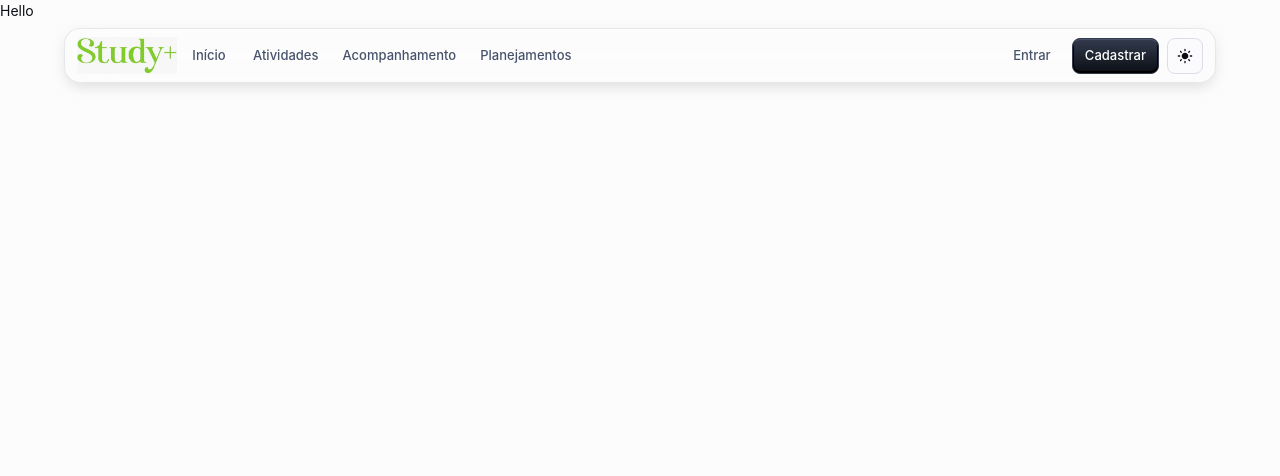
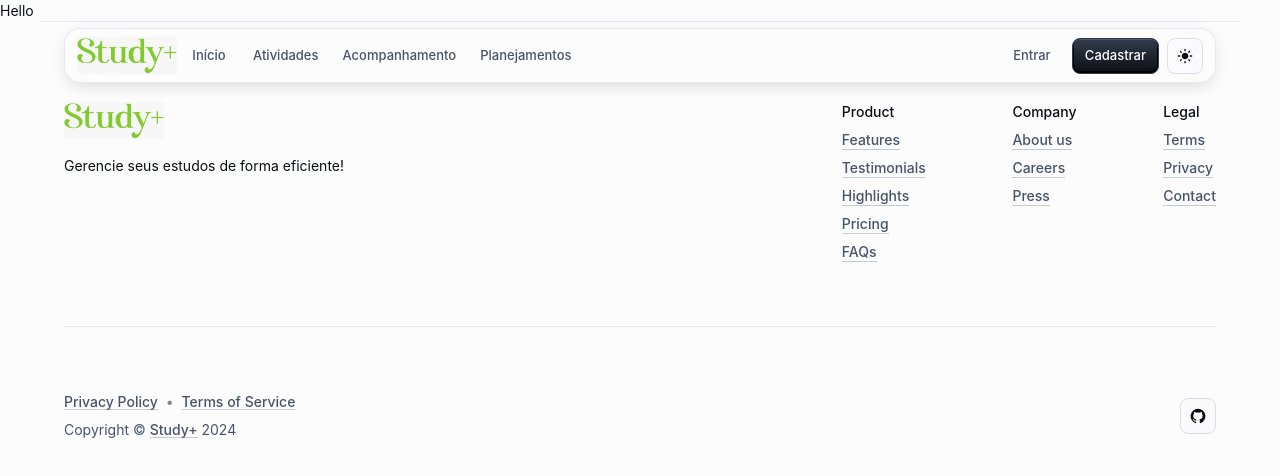
Before and after one commit to matheus-kiyoshi/studyplus-app, a Next.js app: page / in a window 1280 px wide. Shown: the top 476 px of the page. Built offline with nearby package versions, Linux system fonts and the light colour scheme; what @mui/material-nextjs would draw is missing.

Commit message:
feat: footer

```diff
--- a/src/app/page.tsx
+++ b/src/app/page.tsx
@@ -1,10 +1,12 @@
+import Footer from '@/components/layout/footer/Footer'
 import Header from '@/components/layout/header/Header'
 
 export default function Home() {
   return (
     <>
       <Header />
-      <h1>Hello</h1>
+      <h1 className="h-screen w-screen">Hello</h1>
+      <Footer />
     </>
   )
 }
--- /dev/null
+++ b/src/components/layout/footer/Footer.tsx
@@ -0,0 +1,169 @@
+import * as React from 'react'
+import Box from '@mui/material/Box'
+import Container from '@mui/material/Container'
+import IconButton from '@mui/material/IconButton'
+import Link from '@mui/material/Link'
+import Stack from '@mui/material/Stack'
+import Typography from '@mui/material/Typography'
+import FacebookIcon from '@mui/icons-material/GitHub'
+import SitemarkIcon from '../../SitemarkIcon'
+
+function Copyright() {
+  return (
+    <Typography variant="body2" sx={{ color: 'text.secondary', mt: 1 }}>
+      {'Copyright © '}
+      <Link color="text.secondary" href="https://studyplus.com/">
+        Study+
+      </Link>
+      &nbsp;
+      {new Date().getFullYear()}
+    </Typography>
+  )
+}
+
+export default function Footer() {
+  return (
+    <Container
+      sx={{
+        display: 'flex',
+        flexDirection: 'column',
+        alignItems: 'center',
+        borderTop: '1px solid',
+        borderColor: 'divider',
+        gap: { xs: 4, sm: 8 },
+        py: { xs: 8, sm: 10 },
+        textAlign: { sm: 'center', md: 'left' },
+      }}
+    >
+      <Box
+        sx={{
+          display: 'flex',
+          flexDirection: { xs: 'column', sm: 'row' },
+          width: '100%',
+          justifyContent: 'space-between',
+        }}
+      >
+        <Box
+          sx={{
+            display: 'flex',
+            flexDirection: 'column',
+            gap: 4,
+            minWidth: { xs: '100%', sm: '60%' },
+          }}
+        >
+          <Box sx={{ width: { xs: '100%', sm: '60%' } }}>
+            <SitemarkIcon />
+            <Typography variant="body1" sx={{ color: 'text.primary', mt: 2 }}>
+              Gerencie seus estudos de forma eficiente!
+            </Typography>
+          </Box>
+        </Box>
+        <Box
+          sx={{
+            display: { xs: 'none', sm: 'flex' },
+            flexDirection: 'column',
+            gap: 1,
+          }}
+        >
+          <Typography variant="body2" sx={{ fontWeight: 'medium' }}>
+            Product
+          </Typography>
+          <Link color="text.secondary" variant="body2" href="#">
+            Features
+          </Link>
+          <Link color="text.secondary" variant="body2" href="#">
+            Testimonials
+          </Link>
+          <Link color="text.secondary" variant="body2" href="#">
+            Highlights
+          </Link>
+          <Link color="text.secondary" variant="body2" href="#">
+            Pricing
+          </Link>
+          <Link color="text.secondary" variant="body2" href="#">
+            FAQs
+          </Link>
+        </Box>
+        <Box
+          sx={{
+            display: { xs: 'none', sm: 'flex' },
+            flexDirection: 'column',
+            gap: 1,
+          }}
+        >
+          <Typography variant="body2" sx={{ fontWeight: 'medium' }}>
+            Company
+          </Typography>
+          <Link color="text.secondary" variant="body2" href="#">
+            About us
+          </Link>
+          <Link color="text.secondary" variant="body2" href="#">
+            Careers
+          </Link>
+          <Link color="text.secondary" variant="body2" href="#">
+            Press
+          </Link>
+        </Box>
+        <Box
+          sx={{
+            display: { xs: 'none', sm: 'flex' },
+            flexDirection: 'column',
+            gap: 1,
+          }}
+        >
+          <Typography variant="body2" sx={{ fontWeight: 'medium' }}>
+            Legal
+          </Typography>
+          <Link color="text.secondary" variant="body2" href="#">
+            Terms
+          </Link>
+          <Link color="text.secondary" variant="body2" href="#">
+            Privacy
+          </Link>
+          <Link color="text.secondary" variant="body2" href="#">
+            Contact
+          </Link>
+        </Box>
+      </Box>
+      <Box
+        sx={{
+          display: 'flex',
+          justifyContent: 'space-between',
+          pt: { xs: 4, sm: 8 },
+          width: '100%',
+          borderTop: '1px solid',
+          borderColor: 'divider',
+        }}
+      >
+        <div>
+          <Link color="text.secondary" variant="body2" href="#">
+            Privacy Policy
+          </Link>
+          <Typography sx={{ display: 'inline', mx: 0.5, opacity: 0.5 }}>
+            &nbsp;•&nbsp;
+          </Typography>
+          <Link color="text.secondary" variant="body2" href="#">
+            Terms of Service
+          </Link>
+          <Copyright />
+        </div>
+        <Stack
+          direction="row"
+          spacing={1}
+          useFlexGap
+          sx={{ justifyContent: 'left', color: 'text.secondary' }}
+        >
+          <IconButton
+            color="inherit"
+            size="small"
+            href="https://github.com/matheus-kiyoshi"
+            aria-label="GitHub"
+            sx={{ alignSelf: 'center' }}
+          >
+            <FacebookIcon />
+          </IconButton>
+        </Stack>
+      </Box>
+    </Container>
+  )
+}
--- a/src/components/layout/header/Header.tsx
+++ b/src/components/layout/header/Header.tsx
@@ -11,9 +11,10 @@ import MenuItem from '@mui/material/MenuItem'
 import Drawer from '@mui/material/Drawer'
 import MenuIcon from '@mui/icons-material/Menu'
 import CloseRoundedIcon from '@mui/icons-material/CloseRounded'
-import Sitemark from './SitemarkIcon'
+import Sitemark from '../../SitemarkIcon'
 import { useState } from 'react'
 import ColorModeIconDropdown from '@/shared-theme/ColorModeIconDropdown'
+import NextLink from 'next/link'
 
 const StyledToolbar = styled(Toolbar)(({ theme }) => ({
   display: 'flex',
@@ -54,16 +55,40 @@ export default function Header() {
           >
             <Sitemark />
             <Box sx={{ display: { xs: 'none', md: 'flex' } }}>
-              <Button variant="text" color="info" size="small">
+              <Button
+                href="/"
+                component={NextLink}
+                variant="text"
+                color="info"
+                size="small"
+              >
                 Início
               </Button>
-              <Button variant="text" color="info" size="small">
+              <Button
+                href="/activities"
+                component={NextLink}
+                variant="text"
+                color="info"
+                size="small"
+              >
                 Atividades
               </Button>
-              <Button variant="text" color="info" size="small">
+              <Button
+                href="/tracker"
+                component={NextLink}
+                variant="text"
+                color="info"
+                size="small"
+              >
                 Acompanhamento
               </Button>
-              <Button variant="text" color="info" size="small">
+              <Button
+                href="/study-plans"
+                component={NextLink}
+                variant="text"
+                color="info"
+                size="small"
+              >
                 Planejamentos
               </Button>
             </Box>
@@ -75,10 +100,22 @@ export default function Header() {
               alignItems: 'center',
             }}
           >
-            <Button color="primary" variant="text" size="small">
+            <Button
+              href="/sign-in"
+              component={NextLink}
+              color="primary"
+              variant="text"
+              size="small"
+            >
               Entrar
             </Button>
-            <Button color="primary" variant="contained" size="small">
+            <Button
+              href="/sign-up"
+              component={NextLink}
+              color="primary"
+              variant="contained"
+              size="small"
+            >
               Cadastrar
             </Button>
             <ColorModeIconDropdown />
@@ -113,18 +150,38 @@ export default function Header() {
                   </IconButton>
                 </Box>
 
-                <MenuItem>Início</MenuItem>
-                <MenuItem>Atividades</MenuItem>
-                <MenuItem>Acompanhamento</MenuItem>
-                <MenuItem>Planejamentos</MenuItem>
+                <MenuItem href="/" component={NextLink}>
+                  Início
+                </MenuItem>
+                <MenuItem href="/activities" component={NextLink}>
+                  Atividades
+                </MenuItem>
+                <MenuItem href="/tracker" component={NextLink}>
+                  Acompanhamento
+                </MenuItem>
+                <MenuItem href="/study-plans" component={NextLink}>
+                  Planejamentos
+                </MenuItem>
                 <Divider sx={{ my: 3 }} />
                 <MenuItem>
-                  <Button color="primary" variant="contained" fullWidth>
+                  <Button
+                    href="/sign-up"
+                    component={NextLink}
+                    color="primary"
+                    variant="contained"
+                    fullWidth
+                  >
                     Cadastrar
                   </Button>
                 </MenuItem>
                 <MenuItem>
-                  <Button color="primary" variant="outlined" fullWidth>
+                  <Button
+                    href="/sign-up"
+                    component={NextLink}
+                    color="primary"
+                    variant="outlined"
+                    fullWidth
+                  >
                     Entrar
                   </Button>
                 </MenuItem>
```
Also changed, not shown: src/components/SitemarkIcon.tsx (renamed from src/components/layout/header/SitemarkIcon.tsx).
